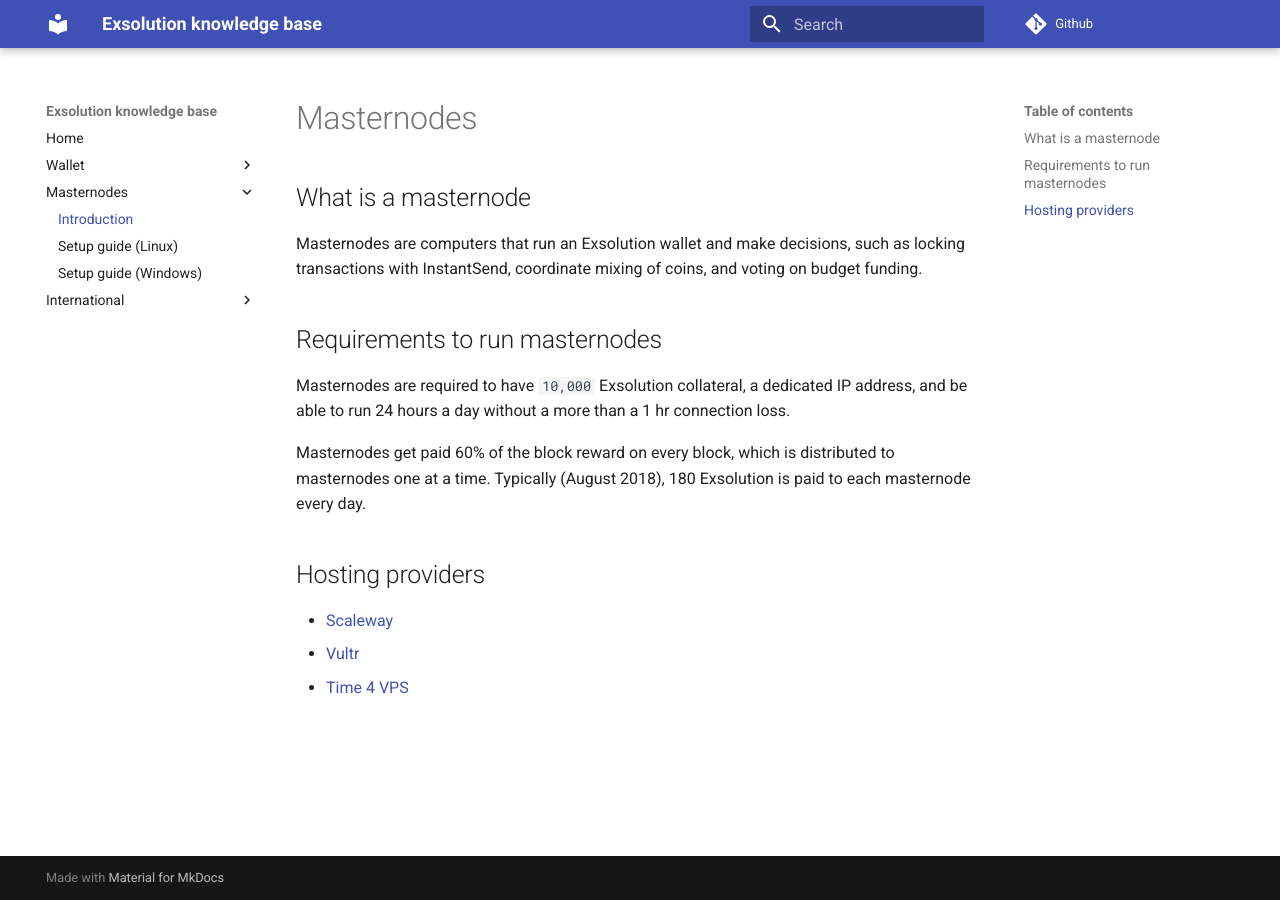
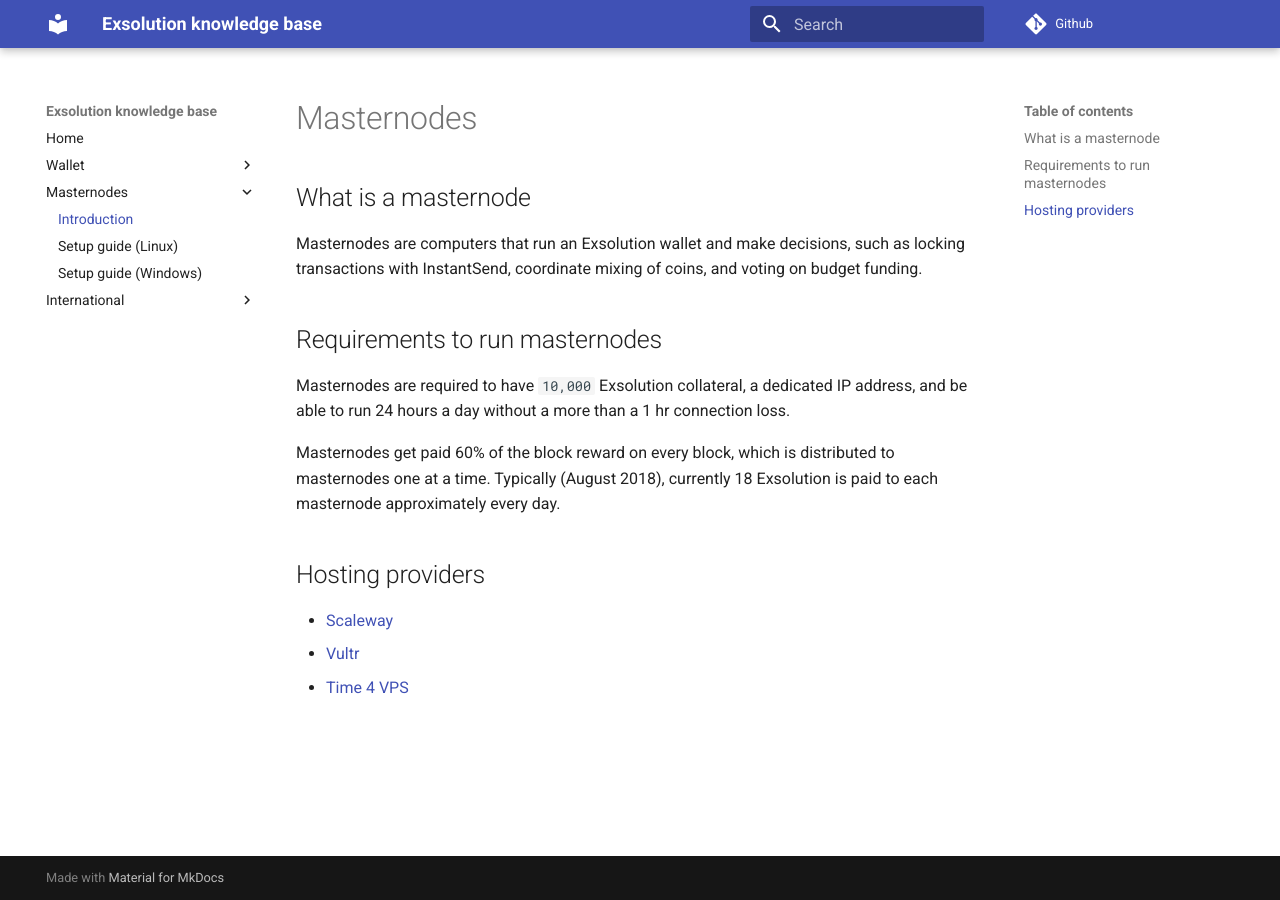
Before and after one commit to patrykcc/ext-docs, an MkDocs documentation site: the page built from docs/masternodes/introduction.md, in a window 1280 px wide. Built offline with MkDocs 1.6.1 and Material for MkDocs 9.7.7, drawn with Linux system fonts in a browser that asks for light colours; comment, search, counter and statistics services are not loaded.

Commit message:
Update introduction.md

```diff
--- a/docs/masternodes/introduction.md
+++ b/docs/masternodes/introduction.md
@@ -7,7 +7,7 @@ Masternodes are computers that run an Exsolution wallet and make decisions, such
 Masternodes are required to have `10,000` Exsolution collateral, a dedicated IP address, and be able to run 24 hours a day without a more than a 1 hr connection loss.
 
 
-Masternodes get paid 60% of the block reward on every block, which is distributed to masternodes one at a time. Typically (August 2018), 180 Exsolution is paid to each masternode every day.
+Masternodes get paid 60% of the block reward on every block, which is distributed to masternodes one at a time. Typically (August 2018), currently 18 Exsolution is paid to each masternode approximately every day.
 
 ## Hosting providers
 * [Scaleway](https://www.scaleway.com)
```
